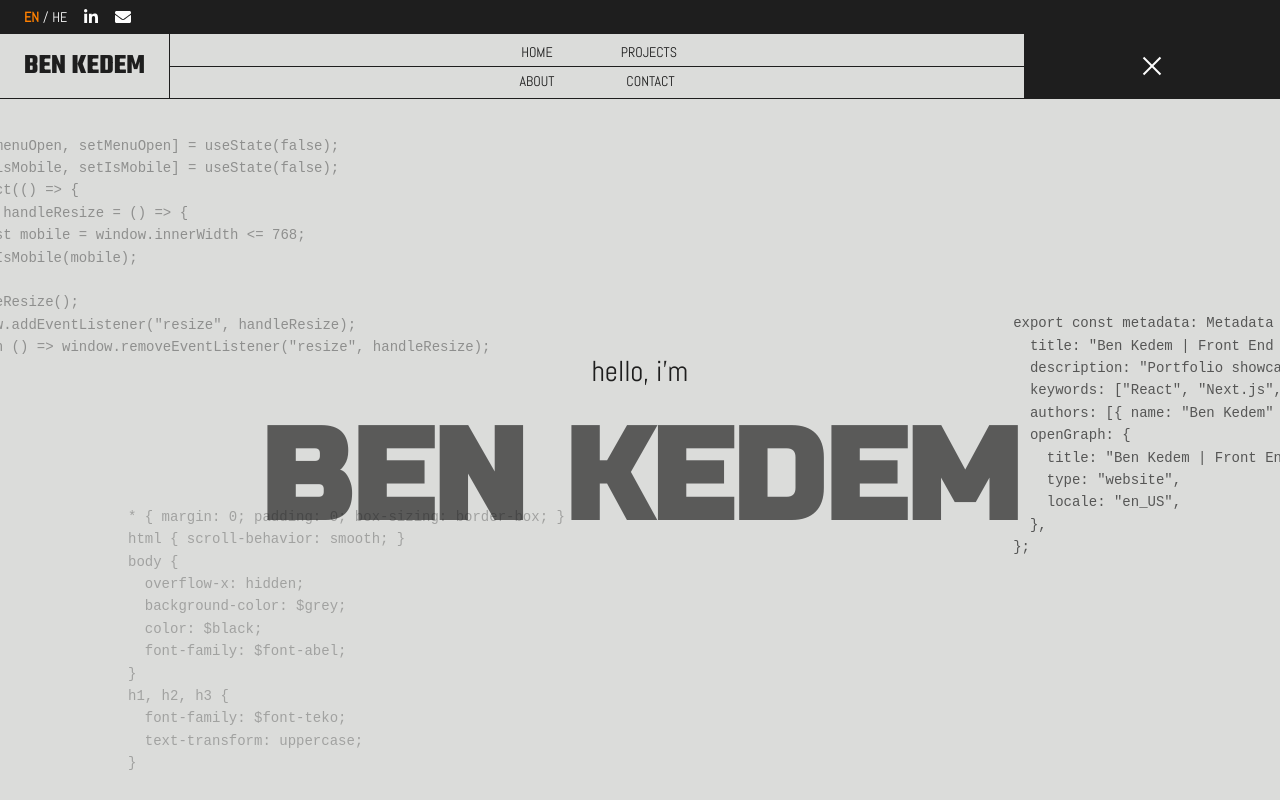
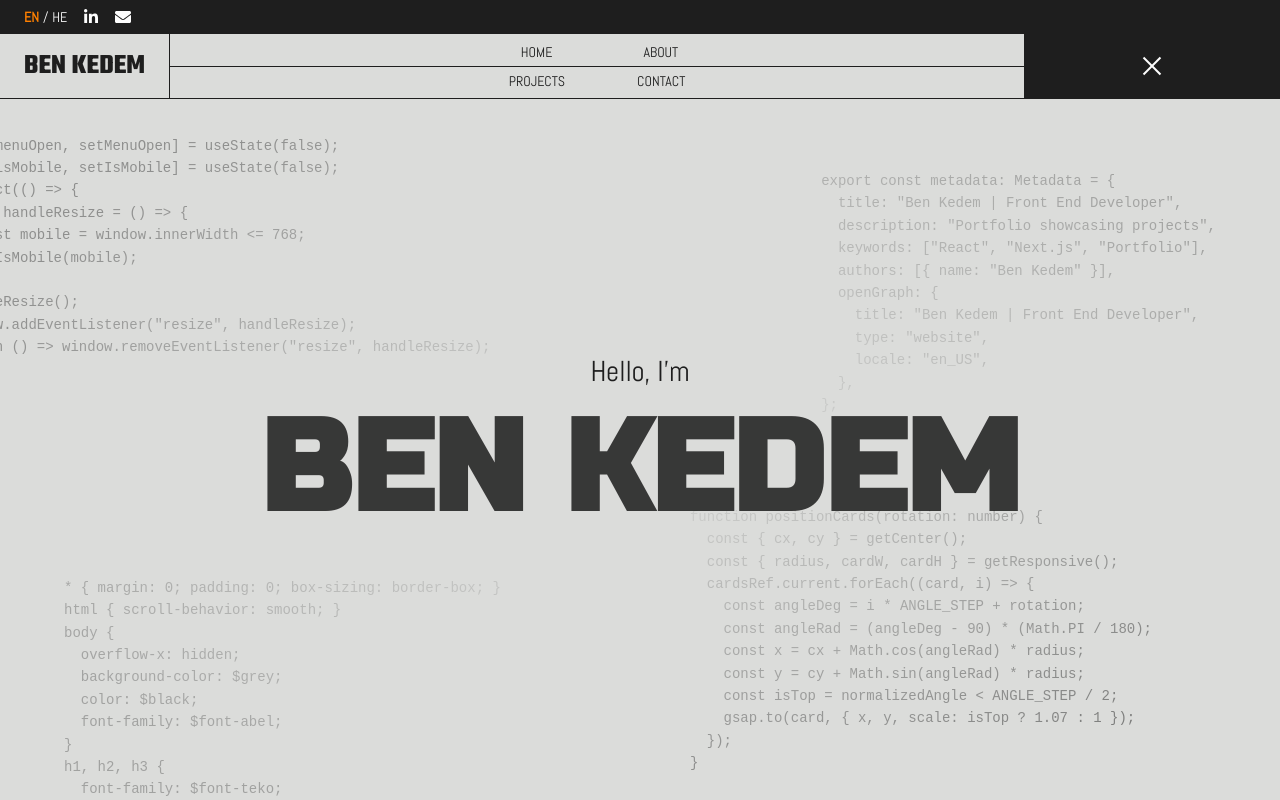
Before and after one commit to beeeen498/portfolio, a Next.js app: page / in a window 1280 px wide. Shown: the top 800 px of the page. Built offline with nearby package versions, Linux system fonts and the light colour scheme; no server answers; a web font is replaced by a local one.

Commit message:
updated the hero section. added another layer for desktop, and hid 2 layers on small screens for better readability

```diff
--- a/components/homepage/Hero/Hero.module.scss
+++ b/components/homepage/Hero/Hero.module.scss
@@ -53,18 +53,25 @@
       opacity: 0.4;
     }
 
-    /* layer 1 — middle right */
+    /* layer 1 — top right */
     .layer1 {
-      top: 30%;
-      right: -10%;
-      opacity: 0.7;
+      top: 10%;
+      right: 5%;
+      opacity: 0.3;
     }
 
     /* layer 2 — bottom left */
     .layer2 {
+      bottom: -5%;
+      left: 5%;
+      opacity: 0.3;
+    }
+
+    /* layer 3 — bottom right */
+    .layer3 {
       bottom: 5%;
-      left: 10%;
-      opacity: 0.3;
+      right: 10%;
+      opacity: 0.5;
     }
   }
 
@@ -104,11 +111,12 @@
     /* line 3 — "front end developer" (hidden until GSAP animates in) */
     .role {
       font-family: $font-syncopate;
-      font-size: clamp(0.7rem, 1.8vw, 1.2rem);
+      font-size: clamp(0.8rem, 1.8vw, 1.2rem);
       color: $black;
       letter-spacing: 0.3em;
       opacity: 0;
       transform: translateY(30px);
+      font-weight: bolder;
     }
 
     /* ========================
@@ -128,6 +136,16 @@
         font-family: $font-heebo;
         letter-spacing: 0.1em;
       }
+    }
+
+    /* soft backdrop for readability over code layers */
+    &::before {
+      content: "";
+      position: absolute;
+      inset: -40px -60px;
+      background: radial-gradient(ellipse, rgba($grey, 1) 0%, transparent 70%);
+      z-index: -1;
+      pointer-events: none;
     }
   }
 
@@ -175,3 +193,34 @@
     opacity: 1;
   }
 }
+
+/* hide layers 0 and 2 on smaller screens */
+@media (max-width: 400px) {
+  .hero {
+    .codeLayers {
+      /* layer 0 — top left */
+      .layer0 {
+        opacity: 0;
+      }
+
+      /* layer 1 — top right */
+      .layer1 {
+        top: 5%;
+        left: 0%;
+        opacity: 0.3;
+      }
+
+      /* layer 2 — bottom left */
+      .layer2 {
+        opacity: 0;
+      }
+
+      /* layer 3 — bottom right */
+      .layer3 {
+        bottom: 5%;
+        right: -40%;
+        opacity: 0.5;
+      }
+    }
+  }
+}
--- a/components/homepage/Hero/Hero.tsx
+++ b/components/homepage/Hero/Hero.tsx
@@ -52,6 +52,18 @@ body {
 h1, h2, h3 {
   font-family: $font-teko;
   text-transform: uppercase;
+}`,
+  `function positionCards(rotation: number) {
+  const { cx, cy } = getCenter();
+  const { radius, cardW, cardH } = getResponsive();
+  cardsRef.current.forEach((card, i) => {
+    const angleDeg = i * ANGLE_STEP + rotation;
+    const angleRad = (angleDeg - 90) * (Math.PI / 180);
+    const x = cx + Math.cos(angleRad) * radius;
+    const y = cy + Math.sin(angleRad) * radius;
+    const isTop = normalizedAngle < ANGLE_STEP / 2;
+    gsap.to(card, { x, y, scale: isTop ? 1.07 : 1 });
+  });
 }`,
 ];
 
@@ -172,8 +184,8 @@ export default function Hero() {
       layersRef.current.forEach((layer, i) => {
         if (!layer) return;
         const depth = depths[i];
-        const moveX = x * depth * 300;
-        const moveY = y * depth * 300;
+        const moveX = x * depth * 500;
+        const moveY = y * depth * 500;
         layer.style.transform = `translate(${moveX}px, ${moveY}px)`;
       });
     };
--- a/components/homepage/Projects/Projects.module.scss
+++ b/components/homepage/Projects/Projects.module.scss
@@ -90,7 +90,8 @@
   .projectBadges {
     display: flex;
     flex-wrap: wrap;
-    justify-content: flex-end;
+    max-width: 90%;
+    // justify-content: flex-end;
     gap: 8px;
   }
 
--- a/components/shared/Header/Header.module.scss
+++ b/components/shared/Header/Header.module.scss
@@ -163,17 +163,21 @@
 
         /* ---- English alignment ---- */
         .navRow:first-child a:first-child {
-          transform: translateX(4px);
+          transform: translateX(-7px);
+        }
+
+        .navRow:first-child a:nth-child(2) {
+          transform: translateX(12px);
         }
 
         /* ---- Hebrew alignment ---- */
         &.navHe {
           .navRow:first-child a:first-child {
-            transform: translateX(-2px);
+            transform: translateX(10px);
           }
 
           .navRow:first-child a:nth-child(2) {
-            transform: translateX(-5px);
+            transform: translateX(-12px);
           }
         }
 
--- a/components/shared/Header/Header.tsx
+++ b/components/shared/Header/Header.tsx
@@ -131,22 +131,22 @@ export default function Header() {
                 {t.home}
               </a>
               <a
-                href="/#projects"
-                className={activeSection === "projects" ? styles.active : ""}
+                href="/#about"
+                className={activeSection === "about" ? styles.active : ""}
                 onClick={() => isMobile && setMenuOpen(false)}
               >
-                {t.projects}
+                {t.about}
               </a>
             </div>
             {/* horizontal divider */}
             <div className={styles.dividerHorizontal} />
             <div className={styles.navRow}>
               <a
-                href="/#about"
-                className={activeSection === "about" ? styles.active : ""}
+                href="/#projects"
+                className={activeSection === "projects" ? styles.active : ""}
                 onClick={() => isMobile && setMenuOpen(false)}
               >
-                {t.about}
+                {t.projects}
               </a>
               <a
                 href="/#contact"
--- a/translations/translations.ts
+++ b/translations/translations.ts
@@ -11,7 +11,7 @@ const translations = {
 
     /* ---- Hero ---- */
     hero: {
-      greeting: "hello, i'm",
+      greeting: "Hello, I'm",
       name: "BEN KEDEM",
       role: "front end developer",
     },
```
